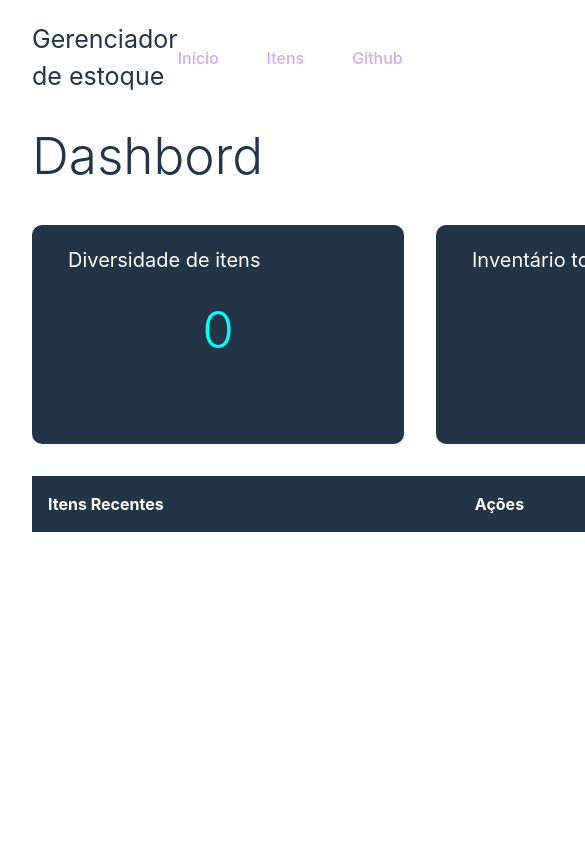
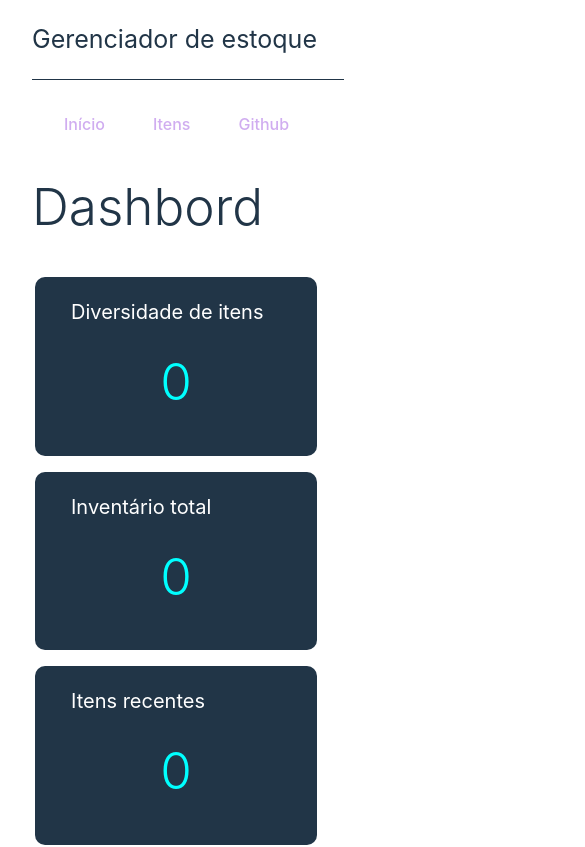
Before and after one commit to Brayan-Pereira/stock-manager, a React (Vite) app: page / in a window 390 px wide. Shown: the top 847 px of the page, 585 px wide, since content can reach past the window. Built offline with nearby package versions, Linux system fonts and the light colour scheme.

Commit message:
Responsive_Home-Page

```diff
--- a/src/components/globals/style/Header.css
+++ b/src/components/globals/style/Header.css
@@ -10,3 +10,31 @@ h2{
     font-weight: 400;
     font-size: 25px;
 }
+
+@media(max-width: 1000px) {
+    .header{
+        width: 90vw;
+    }
+
+    nav{
+        padding: 2rem;
+        border-color: #ffffff;
+        border-top: 1px solid;
+    }
+
+}
+
+
+@media(max-width:650px){
+    .header{
+        display: block;
+        text-justify: center;
+    }
+}
+
+@media(max-width: 450px){
+    .header{
+        width: 80vw;
+
+    }
+}
--- a/src/components/local/TablesHome.jsx
+++ b/src/components/local/TablesHome.jsx
@@ -37,7 +37,7 @@ export default function TableHome({ status, obj }) {
                 {obj.map((item) => (
                     <tr>
                         <td>{item.name}</td>
-                        <td></td>
+                        <td>{item.qtd}</td>
                         <td><Link to={`/itens/${item.id}`}>
                             <button className="btn_acoes_ver" >Ver</button>
                         </Link></td>
--- a/src/components/styles/Home.css
+++ b/src/components/styles/Home.css
@@ -1,14 +1,67 @@
-h1{
+h1 {
     font-weight: 300;
 }
 
-.cards{
-    display: flex;
+.cards {
+    display: grid;
     padding-bottom: 2rem;
     gap: 2rem;
+    grid-template-columns: repeat(4, 1fr);
+    transition: 1s;
 }
 
-.Tables{
-    display: flex;
+.Tables {
+    display: grid;
     gap: 2rem;
+    grid-template-columns: repeat(2, 1fr);
+    transition: 1s;
+    width: 100%;
+    transition: 1s;
 }
+
+@media(max-width: 1300px) {
+    .cards {
+        grid-template-columns: repeat(3, 20rem);
+        justify-content: center;
+        gap: 1rem;
+    }
+}
+
+@media(max-width: 1000px) {
+    .cards {
+        grid-template-columns: repeat(2, 20rem);
+    }
+    .Tables {
+        width: 90%;
+    }
+
+}
+@media(max-width: 760px) {
+    .cards {
+        grid-template-columns: repeat(2, 20rem);
+    }
+    .Tables {
+        grid-template-columns: repeat(1, 90%);
+        justify-content: center;
+        padding-left: 1rem;
+    }
+
+}
+
+@media(max-width:650px){
+    .cards {
+        grid-template-columns: repeat(1, 20rem);
+        padding-bottom: 2rem;
+    }
+
+    .Tables {
+        width: 100%;
+    }
+}
+
+@media(max-width: 450px){
+    .Tables{
+        padding: 0;
+
+    }
+}
--- a/src/components/styles/QuantCard.css
+++ b/src/components/styles/QuantCard.css
@@ -5,7 +5,7 @@
 .card{
     color: #ffffff;
     background-color: #1a1a1a;
-    width: 300px;
+    width: 210px;
     border-radius: 10px;
     padding: 1rem 2rem;
     border: 4px solid transparent;
@@ -14,6 +14,8 @@
 .card:hover{
   border-color: aqua;
 }
+
+
 
 .description p{
   font-size: 20px;
@@ -24,7 +26,6 @@
   text-align: center;
   width: 100%;
   padding-top: 1rem;
-  padding-bottom: 1.5rem;
   color:aqua ;
 }
 
@@ -40,3 +41,9 @@
     }
 
   }
+
+  @media(max-width:650px){
+    .card {
+        padding-bottom: 0rem;
+    }
+}
--- a/src/components/styles/TablesHome.css
+++ b/src/components/styles/TablesHome.css
@@ -1,16 +1,19 @@
 :root {
     color-scheme: light dark;
-  }
+}
 
 
 th {
     background-color: #1a1a1a;
 }
 
-th,
-td {
+th {
     padding: 1rem;
     text-align: left;
+}
+
+td {
+    padding: .5rem 1rem;
 }
 
 .itens {
@@ -30,12 +33,12 @@ td {
     color: #000000;
 }
 
-.btn_acoes_atualizar{
+.btn_acoes_atualizar {
     background-color: rgb(107, 216, 107);
     color: #000000;
 }
 
-.btn_acoes_excluir{
+.btn_acoes_excluir {
     background-color: rgb(252, 65, 65);
     color: #000000;
 }
@@ -46,9 +49,9 @@ table {
 
 @media (prefers-color-scheme: light) {
 
-    th{
-      background-color: #213547;
-      color: #ffffff;
+    th {
+        background-color: #213547;
+        color: #ffffff;
     }
 
     .btn_acoes_ver {
@@ -57,6 +60,4 @@ table {
 
     }
 
-
-
-  }
+}
--- a/src/pages/Home.jsx
+++ b/src/pages/Home.jsx
@@ -43,7 +43,8 @@ export default function Home() {
 
                     let scarceItem = {
                         name: item.name,
-                        id: item.id
+                        id: item.id,
+                        qtd: item.quant
                     }
 
                     arrayScarce.push(scarceItem)
```
